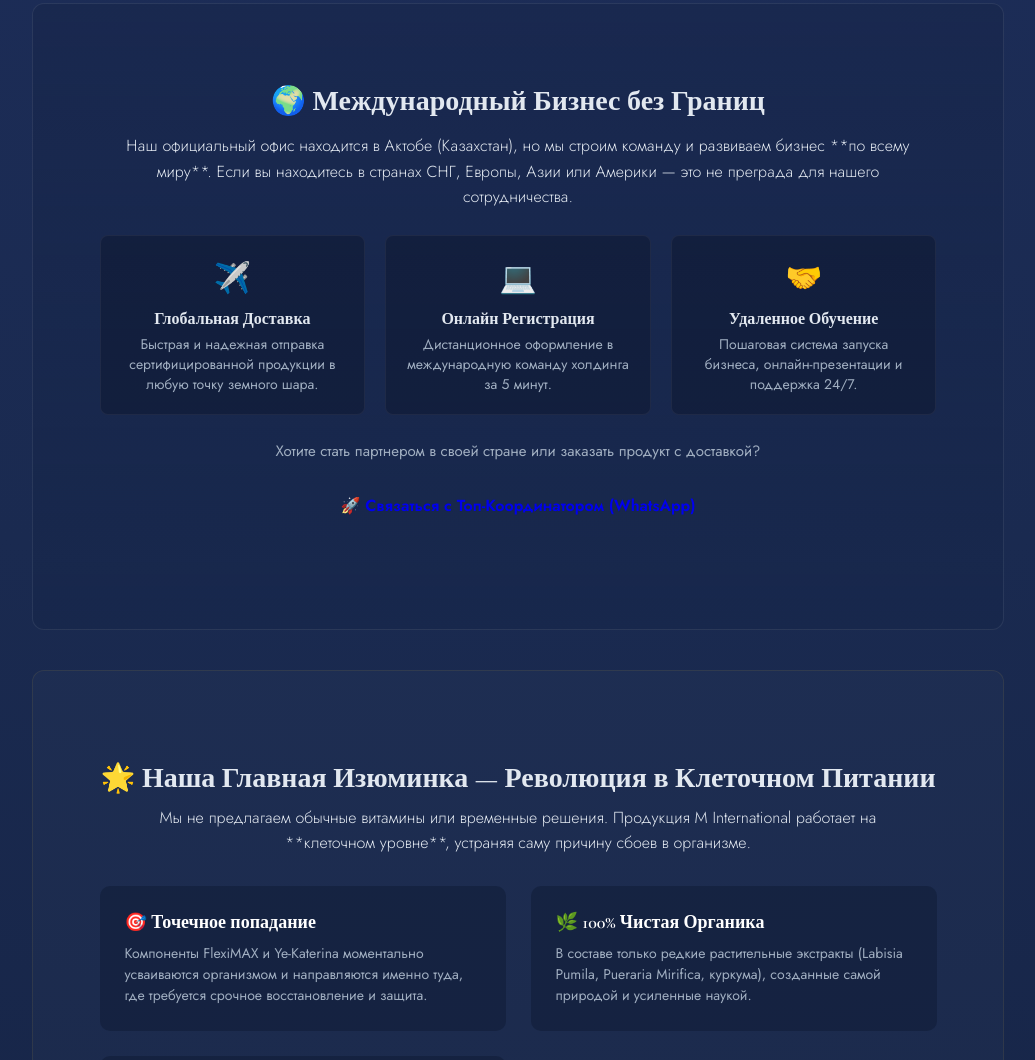
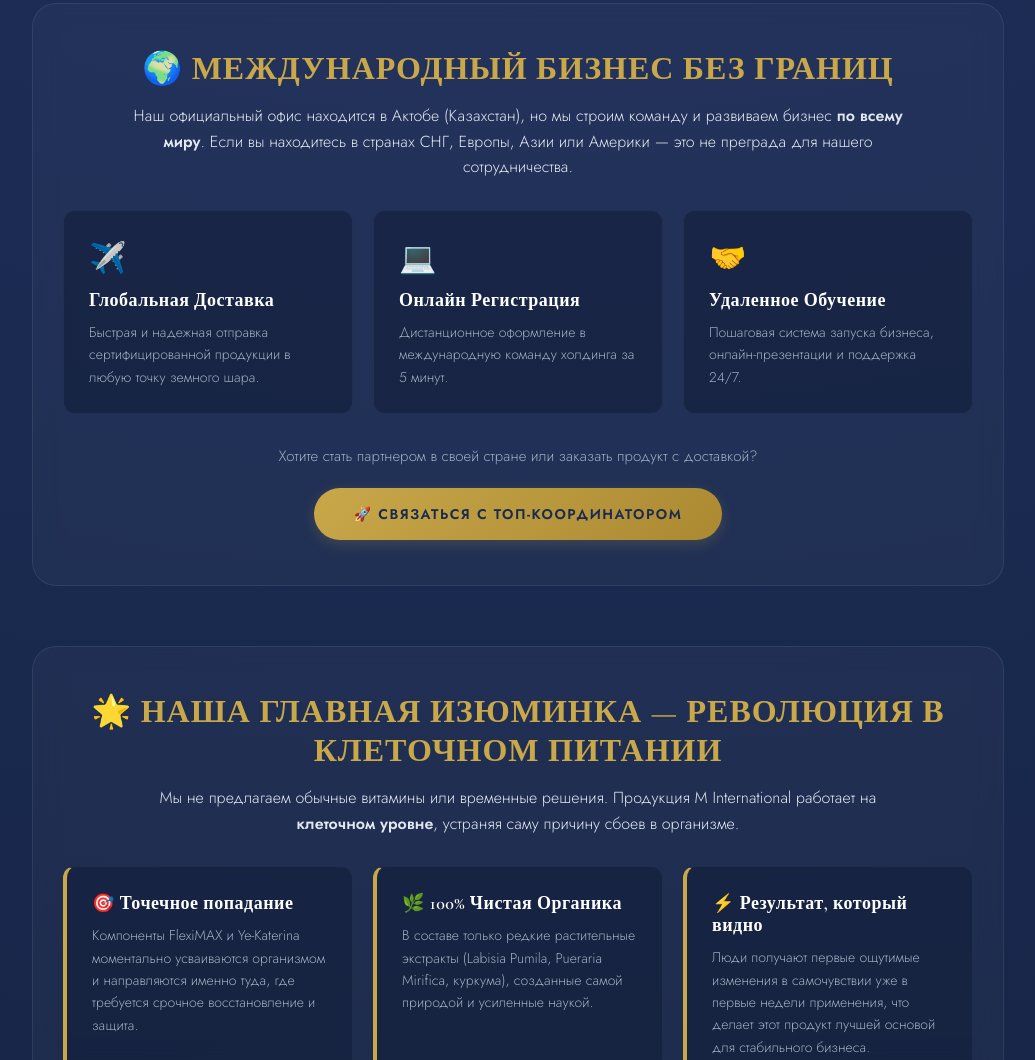
Before and after one commit to YertayNub/m-AltynBiz, a plain HTML site: page index.html in a window 1280 px wide. Shown: the part 1740-2800 px from the top of the page, without its empty margins (122-1157 px from the left). Drawn offline with nearby package versions, Linux system fonts and the light colour scheme.

Commit message:
Update index.html

```diff
--- a/index.html
+++ b/index.html
@@ -39,7 +39,7 @@
         .hero p { font-size: 18px; color: #A0AEC0; font-weight: 300; max-width: 750px; margin: 0 auto 35px; line-height: 1.6; }
 
         /* Кнопки премиум-класса */
-        .btn-gold { display: inline-block; background: linear-gradient(135deg, #C9A84A 0%, #AA8932 100%); color: #1A2A50; padding: 16px 40px; text-decoration: none; border-radius: 30px; font-weight: 600; font-size: 14px; text-transform: uppercase; letter-spacing: 1.5px; transition: 0.3s; box-shadow: 0 4px 15px rgba(201, 168, 74, 0.2); }
+        .btn-gold { display: inline-block; background: linear-gradient(135deg, #C9A84A 0%, #AA8932 100%); color: #1A2A50; padding: 16px 40px; text-decoration: none; border-radius: 30px; font-weight: 600; font-size: 14px; text-transform: uppercase; letter-spacing: 1.5px; transition: 0.3s; box-shadow: 0 4px 15px rgba(201, 168, 74, 0.2); text-align: center; }
         .btn-gold:hover { transform: translateY(-2px); box-shadow: 0 6px 20px rgba(201, 168, 74, 0.4); }
 
         .container { padding: 40px 5% 60px; max-width: 1100px; margin: 0 auto; }
@@ -59,14 +59,26 @@
         .story-status { font-size: 13px; color: #A0AEC0; text-transform: uppercase; letter-spacing: 2px; margin-top: 5px; font-weight: 600; }
 
         .story-info { flex: 1.6; min-width: 320px; }
-        .story-quote { font-family: 'Cormorant Garamond', serif; font-size: 26px; color: #FFF; margin-bottom: 20px; font-weight: 400; border-left: 4px solid var(--gold); padding-left: 20px; line-height: 1.4; }
-        .story-text { color: #CBD5E0; font-size: 16px; line-height: 1.8; font-weight: 300; }
+        .story-quote { font-family: 'Cormorant Garamond', serif; font-size: 26px; color: #FFF; margin-bottom: 20px; font-weight: 400; border-left: 4px solid var(--gold); padding-left: 20px; line-height: 1.4; text-align: left; }
+        .story-text { color: #CBD5E0; font-size: 16px; line-height: 1.8; font-weight: 300; text-align: left; }
         .story-text p { margin-bottom: 15px; }
 
-        .result-badge { background: linear-gradient(135deg, rgba(91, 45, 142, 0.15) 0%, rgba(26, 42, 80, 0.4) 100%); border: 1px dashed var(--gold); padding: 20px; border-radius: 12px; margin: 25px 0; border-left: 5px solid var(--gold); }
+        .result-badge { background: linear-gradient(135deg, rgba(91, 45, 142, 0.15) 0%, rgba(26, 42, 80, 0.4) 100%); border: 1px dashed var(--gold); padding: 20px; border-radius: 12px; margin: 25px 0; border-left: 5px solid var(--gold); text-align: left; }
         .result-badge .badge-label { font-size: 12px; text-transform: uppercase; letter-spacing: 1.5px; color: var(--gold-light); display: block; margin-bottom: 4px; font-weight: 600; }
         .result-badge .badge-value { font-size: 20px; color: #FFF; font-weight: 600; }
         .result-badge .badge-value span { color: var(--gold-light); font-weight: 700; }
+
+        /* Дополнительные премиум-секции */
+        .premium-section { background: var(--glass); border: 1px solid var(--border-glass); padding: 45px 30px; border-radius: 24px; margin-bottom: 60px; backdrop-filter: blur(12px); -webkit-backdrop-filter: blur(12px); text-align: center; }
+        .premium-section h2 { font-size: 32px; color: var(--gold); margin-bottom: 15px; text-transform: uppercase; letter-spacing: 1px; }
+        .premium-section p { font-size: 16px; color: #E2E8F0; max-width: 800px; margin: 0 auto 30px; line-height: 1.6; font-weight: 300; }
+
+        .feature-grid { display: grid; grid-template-columns: repeat(auto-fit, minmax(250px, 1fr)); gap: 20px; margin-bottom: 30px; text-align: left; }
+        .feature-card { background: rgba(15, 26, 52, 0.5); padding: 25px; border-radius: 12px; border: 1px solid rgba(255,255,255,0.05); }
+        .feature-card.bordered { border-left: 4px solid var(--gold); }
+        .feature-card span { font-size: 30px; display: block; margin-bottom: 10px; }
+        .feature-card h4 { color: #FFF; font-size: 18px; margin-bottom: 10px; letter-spacing: 0.5px; }
+        .feature-card p { font-size: 14px; color: #A0AEC0; line-height: 1.6; margin: 0; }
 
         /* Сетка продукции */
         .grid-products { display: grid; grid-template-columns: repeat(auto-fit, minmax(280px, 1fr)); gap: 30px; margin-bottom: 60px; }
@@ -88,7 +100,7 @@
         /* Блок QR-кода */
         .qr-box { background: var(--glass); border: 1px solid var(--border-glass); text-align: center; margin: 0 auto 20px; padding: 25px; border-radius: 16px; max-width: 280px; backdrop-filter: blur(5px); }
         .qr-box h3 { color: var(--gold-light); font-size: 18px; margin-bottom: 12px; font-weight: 400; letter-spacing: 0.5px; }
-        .qr-box img { width: 100%; max-width: 180px; height: auto; border: 1px solid var(--border-glass); padding: 6px; background: rgba(255,255,255,0.9); border-radius: 8px; }
+        .qr-box img { width: 100%; max-width: 180px; height: auto; border: 1px solid var(--border-glass); padding: 6px; background: rgba(255,255,255,0.9); border-radius: 8px; display: block; margin: 0 auto; }
         .qr-box p { font-size: 12px; color: #718096; margin-top: 10px; font-weight: 300; line-height: 1.4; }
 
         /* Подвал */
@@ -102,13 +114,13 @@
             .hero h1 { font-size: 34px; }
             .hero p { font-size: 15px; }
             .story-wrapper { padding: 25px; gap: 25px; }
+            .premium-section h2, .reviews-box h2 { font-size: 26px; }
             .section-title h2 { font-size: 28px; }
         }
     </style>
 </head>
 <body>
 
-    <!-- НАВИГАЦИЯ -->
     <nav>
         <a href="index.html" class="logo">M <span>INTERNATIONAL</span></a>
         <ul>
@@ -120,7 +132,6 @@
         </ul>
     </nav>
 
-    <!-- ГЛАВНЫЙ БАННЕР -->
     <section class="hero">
         <h1>Мы мост к Вашей Мечте!</h1>
         <p>Высококачественные продукты для восстановления здоровья на клеточном уровне и легкая международная платформа для создания вашего стабильного благосостояния.</p>
@@ -129,7 +140,6 @@
 
     <div class="container">
 
-        <!-- СЕКЦИЯ: ИСТОРИЯ ОСНОВАТЕЛЯ -->
         <div class="section-title">
             <h2>История Основателя Команды</h2>
             <p>От личного результата до построения международной структуры</p>
@@ -151,17 +161,17 @@
                 </h4>
 
                 <div class="story-text">
-                    <p>Мне дали попробовать несколько саше клеточного флагманского продукта<strong style="color: var(--gold-light); font-weight: 600;">GreenMAX,</strong>Fleximax <strong style="color: var(--gold-light); font-weight: 600;">и Mimax</strong>. Я попробовала продукты, результаты не заставили себя долго ждать утром я уже поняла, что продукты компании это то, чего мне не хватало все это время.</p>
-                    <p> со временем я почувствовала легкость, подвижность в суставах и желание жить.</p>
+                    <p>Мне дали попробовать несколько саше клеточного флагманского продукта <strong style="color: var(--gold-light); font-weight: 600;">GreenMAX, Fleximax и Mimax</strong>. Я попробовала продукты, результаты не заставили себя долго ждать — утром я уже поняла, что продукты компании это то, чего мне не хватало все это время.</p>
+                    <p>Со временем я почувствовала легкость, подвижность в суставах и желание жить.</p>
                     <p>Но когда я ознакомилась с маркетинг-планом <strong>M International</strong>, я увидела здесь деньги и огромные возможности для бизнеса.</p>
 
                     <div class="result-badge">
                         <span class="badge-label">Бизнес-результат команды:</span>
-                        <span class="badge-value">недавно я закрыла ранг «САПФИР» и суммарный доход <span>2 864 400 ₸</span> свободно, без усилий!</span>
+                        <span class="badge-value">Недавно я закрыла ранг «САПФИР» и суммарный доход <span>2 864 400 ₸</span> свободно, без усилий!</span>
                     </div>
 
-                    <p>Для меня это не просто клеточное питание 21 векая — это возможность продвигать свой бизнес и создавать свою команду. Уверена, что продукт имеет огромный потенциал и моя задача показать его всем<strong> поэтому я зову Вас в сильный, легальный бизнес!</strong></p>
-                    <p style="font-style: italic; color: var(--gold-light); font-weight: 400; margin-top: 20px;">«Приходите в мою команду! Я и наша команда научит Вас профессионально работать в социальных сетях, проведёт топовые занятия по саморазвитию и поможет раскрыть масштабный потенциал Вашей личности. Я стану Вам надежным мостом к Вашим мечтам!»</p>
+                    <p>Для меня это не просто клеточное питание 21 века — это возможность продвигать свой бизнес и создавать свою команду. Уверена, что продукт имеет огромный потенциал и моя задача показать его всем, <strong>поэтому я зову Вас в сильный, легальный бизнес!</strong></p>
+                    <p style="font-style: italic; color: var(--gold-light); font-weight: 400; margin-top: 20px;">«Приходите в мою команду! Я и наша команда научит Вас профессионально работать в социальных сетях, проведёт топовые занятия по саморазвитию и поможет раскрыть масштабный потенциал Вашей личности. Я станут Вам надежным мостом к Вашим мечтам!»</p>
                 </div>
 
                 <div style="margin-top: 30px;">
@@ -170,65 +180,53 @@
             </div>
         </div>
 
-<section class="section" style="background: linear-gradient(180deg, rgba(15, 26, 52, 0.2) 0%, rgba(21, 37, 72, 0.4) 100%); padding: 40px 20px; border-radius: 12px; margin: 40px 0; border: 1px solid var(--border-glass);">
-    <div class="container" style="text-align: center;">
-        <h2 style="color: var(--accent-gold); font-size: 28px; margin-bottom: 15px;">🌍 Международный Бизнес без Границ</h2>
-        <p style="font-size: 16px; color: #E2E8F0; max-width: 800px; margin: 0 auto 25px auto; line-height: 1.6; font-weight: 300;">
-            Наш официальный офис находится в Актобе (Казахстан), но мы строим команду и развиваем бизнес **по всему миру**. Если вы находитесь в странах СНГ, Европы, Азии или Америки — это не преграда для нашего сотрудничества.
-        </p>
+        <div class="premium-section">
+            <h2>🌍 Международный Бизнес без Границ</h2>
+            <p>Наш официальный офис находится в Актобе (Казахстан), но мы строим команду и развиваем бизнес <strong>по всему миру</strong>. Если вы находитесь в странах СНГ, Европы, Азии или Америки — это не преграда для нашего сотрудничества.</p>
 
-        <div style="display: grid; grid-template-columns: repeat(auto-fit, minmax(250px, 1fr)); gap: 20px; margin-bottom: 25px;">
-            <div style="background: rgba(15, 26, 52, 0.6); padding: 20px; border-radius: 8px; border: 1px solid rgba(255,255,255,0.05);">
-                <span style="font-size: 30px;">✈️</span>
-                <h4 style="color: var(--accent-gold); margin: 10px 0 5px 0;">Глобальная Доставка</h4>
-                <p style="font-size: 14px; color: #A0AEC0;">Быстрая и надежная отправка сертифицированной продукции в любую точку земного шара.</p>
+            <div class="feature-grid">
+                <div class="feature-card">
+                    <span>✈️</span>
+                    <h4>Глобальная Доставка</h4>
+                    <p>Быстрая и надежная отправка сертифицированной продукции в любую точку земного шара.</p>
                 </div>
-            <div style="background: rgba(15, 26, 52, 0.6); padding: 20px; border-radius: 8px; border: 1px solid rgba(255,255,255,0.05);">
-                <span style="font-size: 30px;">💻</span>
-                <h4 style="color: var(--accent-gold); margin: 10px 0 5px 0;">Онлайн Регистрация</h4>
-                <p style="font-size: 14px; color: #A0AEC0;">Дистанционное оформление в международную команду холдинга за 5 минут.</p>
+                <div class="feature-card">
+                    <span>💻</span>
+                    <h4>Онлайн Регистрация</h4>
+                    <p>Дистанционное оформление в международную команду холдинга за 5 минут.</p>
                 </div>
-            <div style="background: rgba(15, 26, 52, 0.6); padding: 20px; border-radius: 8px; border: 1px solid rgba(255,255,255,0.05);">
-                <span style="font-size: 30px;">🤝</span>
-                <h4 style="color: var(--accent-gold); margin: 10px 0 5px 0;">Удаленное Обучение</h4>
-                <p style="font-size: 14px; color: #A0AEC0;">Пошаговая система запуска бизнеса, онлайн-презентации и поддержка 24/7.</p>
+                <div class="feature-card">
+                    <span>🤝</span>
+                    <h4>Удаленное Обучение</h4>
+                    <p>Пошаговая система запуска бизнеса, онлайн-презентации и поддержка 24/7.</p>
                 </div>
             </div>
 
             <p style="font-size: 15px; color: #A0AEC0; margin-bottom: 20px;">Хотите стать партнером в своей стране или заказать продукт с доставкой?</p>
-        <a href="https://wa.me/77473573171" target="_blank" class="cta-btn" style="display: inline-block; padding: 12px 30px; text-decoration: none; font-weight: 600;">
-            🚀 Связаться с Топ-Координатором (WhatsApp)
-        </a>
+            <a href="https://wa.me/77473573171" target="_blank" class="btn-gold">🚀 Связаться с Топ-Координатором</a>
         </div>
-</section>
-   </section>
 
-<section class="section" style="padding: 50px 20px; background: rgba(255, 255, 255, 0.02); border-radius: 12px; margin: 30px 0; border: 1px solid rgba(212, 175, 55, 0.1);">
-    <div class="container" style="text-align: center;">
-        <h2 style="color: var(--accent-gold); font-size: 28px; margin-bottom: 10px;">🌟 Наша Главная Изюминка — Революция в Клеточном Питании</h2>
-        <p style="font-size: 16px; color: #E2E8F0; max-width: 750px; margin: 0 auto 30px auto; line-height: 1.6; font-weight: 300;">
-            Мы не предлагаем обычные витамины или временные решения. Продукция M International работает на **клеточном уровне**, устраняя саму причину сбоев в организме.
-        </p>
+        <div class="premium-section">
+            <h2>🌟 Наша Главная Изюминка — Революция в Клеточном Питании</h2>
+            <p>Мы не предлагаем обычные витамины или временные решения. Продукция M International работает на <strong>клеточном уровне</strong>, устраняя саму причину сбоев в организме.</p>
 
-        <div style="display: grid; grid-template-columns: repeat(auto-fit, minmax(280px, 1fr)); gap: 25px; text-align: left;">
-            <div style="background: rgba(15, 26, 52, 0.5); padding: 25px; border-radius: 10px; border-left: 4px solid var(--accent-gold);">
-                <h4 style="color: #fff; margin-bottom: 10px; font-size: 18px;">🎯 Точечное попадание</h4>
-                <p style="font-size: 14px; color: #A0AEC0; line-height: 1.5;">Компоненты FlexiMAX и Ye-Katerina моментально усваиваются организмом и направляются именно туда, где требуется срочное восстановление и защита.</p>
+            <div class="feature-grid">
+                <div class="feature-card bordered">
+                    <h4>🎯 Точечное попадание</h4>
+                    <p>Компоненты FlexiMAX и Ye-Katerina моментально усваиваются организмом и направляются именно туда, где требуется срочное восстановление и защита.</p>
                 </div>
-            <div style="background: rgba(15, 26, 52, 0.5); padding: 25px; border-radius: 10px; border-left: 4px solid var(--accent-gold);">
-                <h4 style="color: #fff; margin-bottom: 10px; font-size: 18px;">🌿 100% Чистая Органика</h4>
-                <p style="font-size: 14px; color: #A0AEC0; line-height: 1.5;">В составе только редкие растительные экстракты (Labisia Pumila, Pueraria Mirifica, куркума), созданные самой природой и усиленные наукой.</p>
+                <div class="feature-card bordered">
+                    <h4>🌿 100% Чистая Органика</h4>
+                    <p>В составе только редкие растительные экстракты (Labisia Pumila, Pueraria Mirifica, куркума), созданные самой природой и усиленные наукой.</p>
                 </div>
-            <div style="background: rgba(15, 26, 52, 0.5); padding: 25px; border-radius: 10px; border-left: 4px solid var(--accent-gold);">
-                <h4 style="color: #fff; margin-bottom: 10px; font-size: 18px;">⚡ Результат, который видно</h4>
-                <p style="font-size: 14px; color: #A0AEC0; line-height: 1.5;">Люди получают первые ощутимые изменения в самочувствии уже в первые недели применения, что делает этот продукт лучшей основой для стабильного бизнеса.</p>
+                <div class="feature-card bordered">
+                    <h4>⚡ Результат, который видно</h4>
+                    <p>Люди получают первые ощутимые изменения в самочувствии уже в первые недели применения, что делает этот продукт лучшей основой для стабильного бизнеса.</p>
                 </div>
             </div>
         </div>
-</section>
-<section id="products" class="section">
-        <!-- СЕКЦИЯ: ФЛАГМАНЫ ПРОДУКЦИИ -->
-        <div class="section-title">
+
+        <div class="section-title" id="products">
             <h2>Флагманы Клеточного Питания</h2>
             <div class="decor-line"></div>
         </div>
@@ -251,7 +249,6 @@
             </div>
         </div>
 
-        <!-- ОТЗЫВЫ В TELEGRAM -->
         <div class="reviews-box">
             <div style="font-size: 40px; margin-bottom: 15px;">🔥</div>
             <h2>Результаты применения и Отзывы</h2>
@@ -260,7 +257,6 @@
             <p style="font-size: 12px; color: #718096; margin-top: 15px; font-style: italic;">* Ссылка откроет наш официальный канал с видео-подтверждениями результатов и разборы программ клеточного питания.</p>
         </div>
 
-        <!-- QR-КОД -->
         <div class="qr-box">
             <h3>Наш QR-код</h3>
             <img src="QR.jpg" alt="QR-код сайта">
@@ -269,10 +265,9 @@
 
     </div>
 
-    <!-- ПОДВАЛ -->
     <footer>
-    <div style="max-width: 800px; margin: 0 auto 15px auto; padding: 10px; border: 1px solid rgba(255,255,255,0.1); background: rgba(255,255,255,0.02); border-radius: 6px; font-size: 12px; color: #a0aec0; letter-spacing: 0.5px;">
-        ⚠️ <strong>Важное примечание:</strong> Продукция M International (Greenmax, Bluemax, Fleximax и др.) является клеточным питанием, натуральными оздоровительными комплексами и не является лекарственным средством. Перед применением рекомендуется ознакомиться с инструкцией. Результаты могут отличаться в зависимости от индивидуальных особенностей организма.
+        <div style="max-width: 800px; margin: 0 auto 15px auto; padding: 10px; border: 1px solid rgba(255,255,255,0.1); background: rgba(255,255,255,0.02); border-radius: 6px; font-size: 12px; color: #a0aec0; letter-spacing: 0.5px; text-align: center;">
+            ⚠️ <strong>Важное примечание:</strong> Продукция M International (Greenmax, Bluemax, Fleximax и др.) является клеточным питанием, натуральными оздоровительными комплексами и не является лекарственным средством. Перед применением рекомендуется ознакомиться с инструкцией. Результаты могут отличаться в зависимости от individualных особенностей организма.
         </div>
         <p style="font-size: 13px; color: #718096; margin-top: 10px;">
             © 2026 M International Казахстан. Официальное представительство в г. Актобе. <br>
```
Lines whose indentation alone changed are shown as unchanged.
